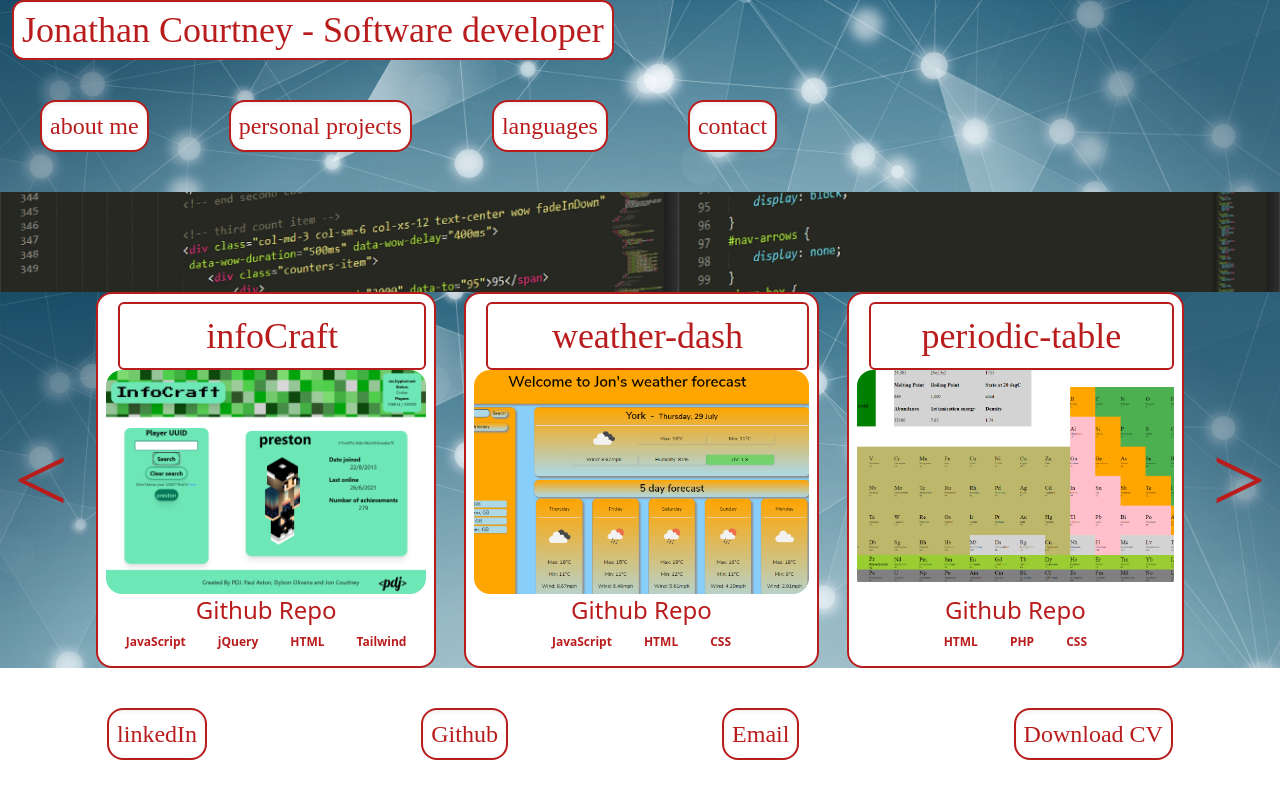
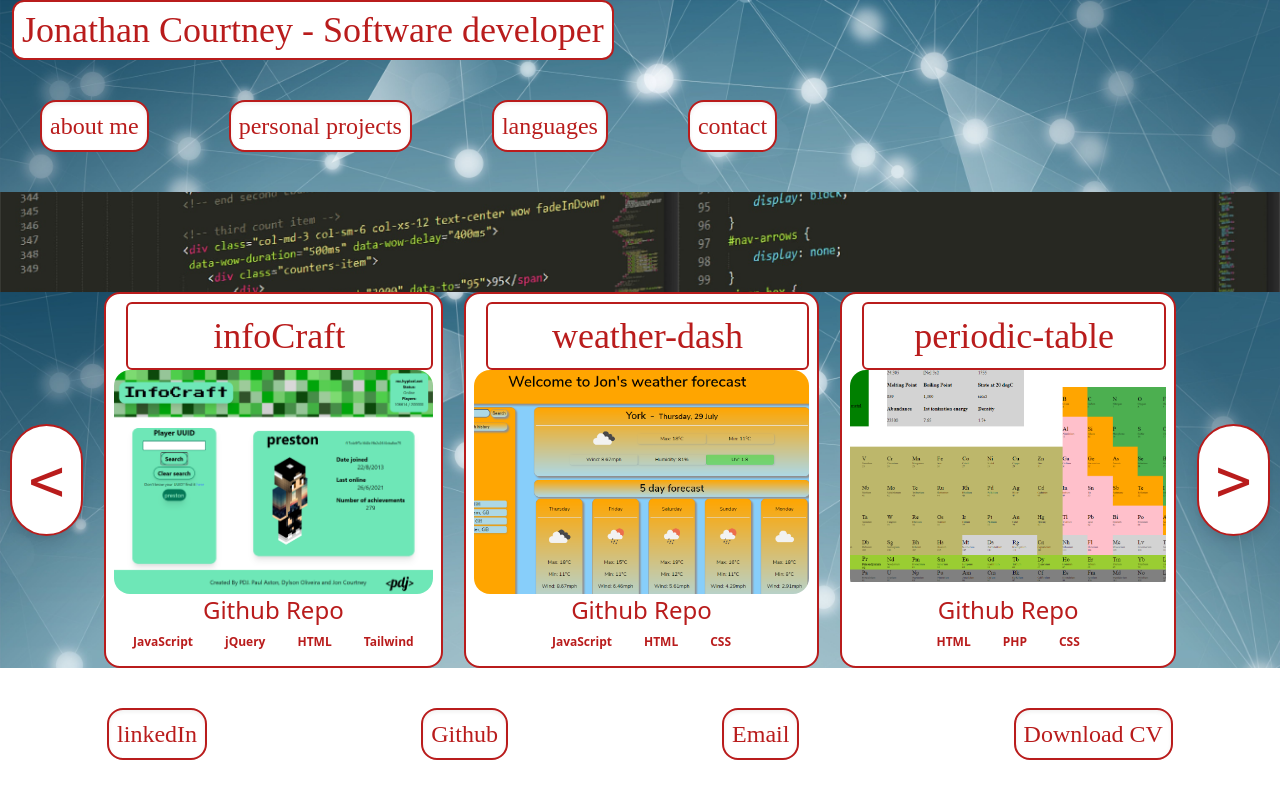
Before and after one commit to jjcourtney/react-portfolio, a React (Create React App) app in the folder portfolio/: page / in a window 1280 px wide. Both pictures are taken after a click on the button "personal projects". Built offline with nearby package versions, Linux system fonts and the light colour scheme.

Commit message:
added fresposive styling

```diff
--- a/portfolio/src/components/Contact.js
+++ b/portfolio/src/components/Contact.js
@@ -4,8 +4,8 @@ import { contactInfoArray } from "../data/contactInfo";
 function Contact() {
     return (
         <article className={`w-screen justify-center bg-${primary} min-h-1/2 bg-cover bg-bgBlue`}>
-            <div className={`max-w-5/6 mx-24 p-2 my-16 text-${primary} flex flex-wrap justify-around`}>
-                {contactInfoArray.map(link => <> <a href={link.url} className={`bg-white m-auto mt-10 transition duration-500 ease-in-out transform hover:-translate-y-1 hover:scale-110 hover:shadow-2xl shadow-inner border-2 border-${secondary} text-${secondary} m-10 lg:text-2xl xl:text-2xl text-xl p-2 rounded-2xl xs:m-5`} style={{ fontFamily: "lobster" }} target="blank">  {link.name} : {link.content} </a><br /></>)}
+            <div className={`mx-24 p-2 xs:my-10 sm:my-10 my-16 text-${primary} flex flex-wrap justify-around`}>
+                {contactInfoArray.map(link => <> <a href={link.url} className={`bg-white m-auto xs:mt-5 sm:mt-5 mt-10 transition duration-500 ease-in-out transform hover:-translate-y-1 hover:scale-110 hover:shadow-2xl shadow-inner border-2 border-${secondary} text-${secondary} m-10 lg:text-2xl xl:text-2xl text-xl p-2 rounded-2xl xs:m-5`} style={{ fontFamily: "lobster" }} target="blank">  {link.name} : {link.content} </a><br /></>)}
 
 
             </div>
--- a/portfolio/src/components/Projects.js
+++ b/portfolio/src/components/Projects.js
@@ -2,6 +2,7 @@ import { useState } from "react"
 
 import ProjectCard from "./ProjectCard";
 import { projectObjsArr } from "../data/projects";
+import { primary, secondary } from "../data/colourPalette";
 
 
 
@@ -31,11 +32,11 @@ function Project() {
     return (
 
         <article className="flex flex-nowrap h-1/2 justify-around align-middle bg-cover bg-bgBlue">
-            <button className="text-red-700  text-8xl content-middle" id="left-click" onClick={handleArrowClick} style={{ fontFamily: "lobster" }}>
+            <button className={`text-${secondary} border-2 border-${secondary} my-auto p-4 text-6xl bg-${primary} h-28 align-middle rounded-full shadow-lg hover:text-${primary} hover:bg-${secondary} font-mono`} id="left-click" onClick={handleArrowClick} >
                 {`<`}
             </button>
             {projectObjsArr.map((project, index) => projectsToDisplay.includes(index) ? <ProjectCard project={project} className="inline-block h-40 shadow-inner rounded-md" /> : "")}
-            <button className="text-red-700  text-8xl content-middle" id="right-click" onClick={handleArrowClick} style={{ fontFamily: "lobster" }}>
+            <button className={`text-${secondary} border-2 border-${secondary} my-auto p-4 text-6xl bg-${primary} h-28 align-middle rounded-full shadow-lg hover:text-${primary} hover:bg-${secondary} font-mono`} id="right-click" onClick={handleArrowClick} >
                 {`>`}
             </button>
         </article>
```
